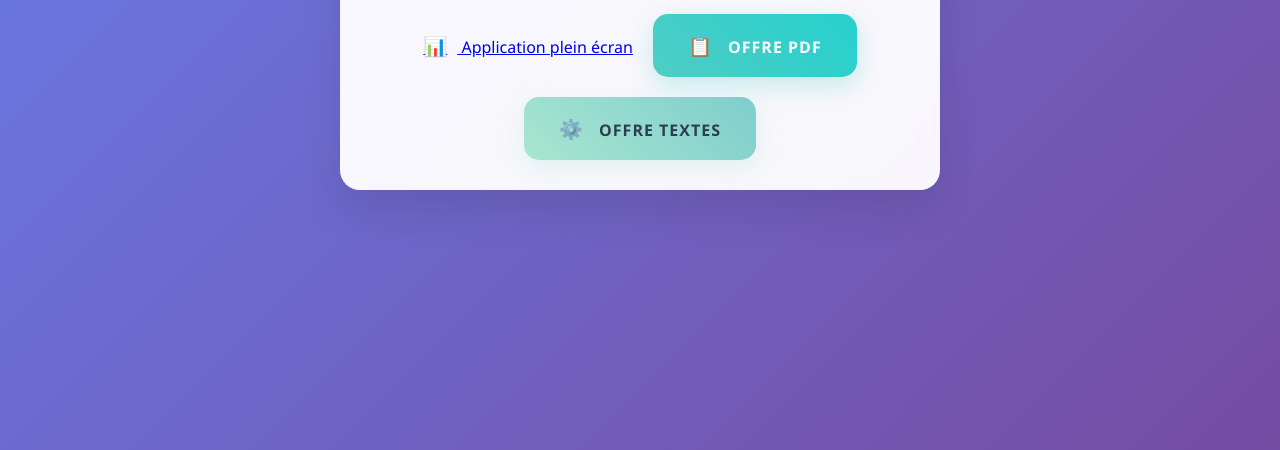
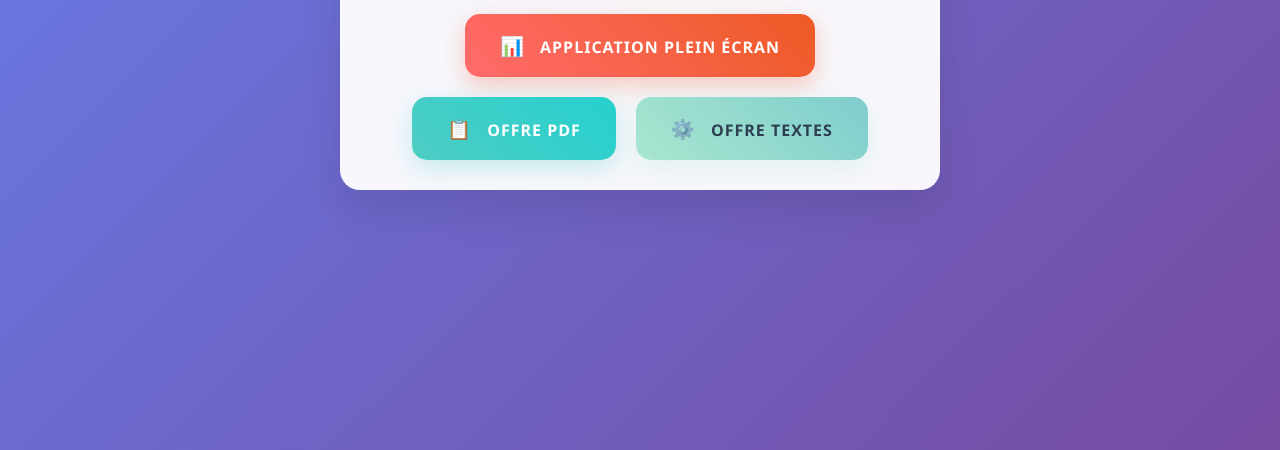
Before and after one commit to volvesgit/sharepoint-buttons-CRM-page, a plain HTML site: page index.html in a window 1280 px wide. Shown: the part 350-800 px from the top of the page. Drawn offline with Linux system fonts and the light colour scheme.

Commit message:
Update index.html

```diff
--- a/index.html
+++ b/index.html
@@ -175,7 +175,7 @@
     <div class="container">
         <h2 class="title">Accès Rapide</h2>
         <div class="buttons-container">
-            <a href="https://apps.powerapps.com/play/e/3508231e-503b-e250-bd20-c1abb51a4d59/a/7efc8cec-2707-40cb-a651-4d593cea27b1?tenantId=9cb46805-4dbb-4250-b88f-b2ed3f8f5378&hint=f2eb9dca-0ed5-4919-b80d-3bce1322ae58&sourcetime=1751871693960
+            <a href="https://apps.powerapps.com/play/e/3508231e-503b-e250-bd20-c1abb51a4d59/a/7efc8cec-2707-40cb-a651-4d593cea27b1?tenantId=9cb46805-4dbb-4250-b88f-b2ed3f8f5378&hint=f2eb9dca-0ed5-4919-b80d-3bce1322ae58&sourcetime=1751871693960"
                class="button button-1"
                target="_parent">
                 <span class="icon">📊</span>
```
